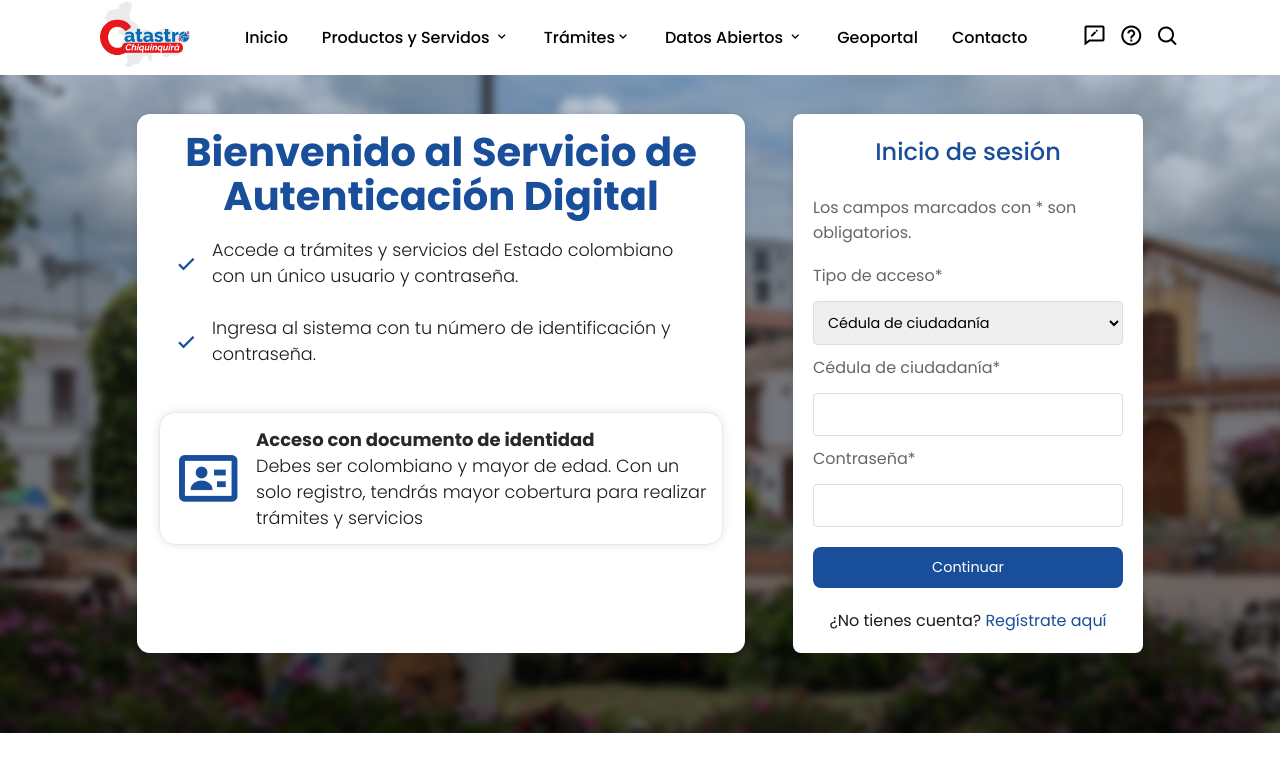
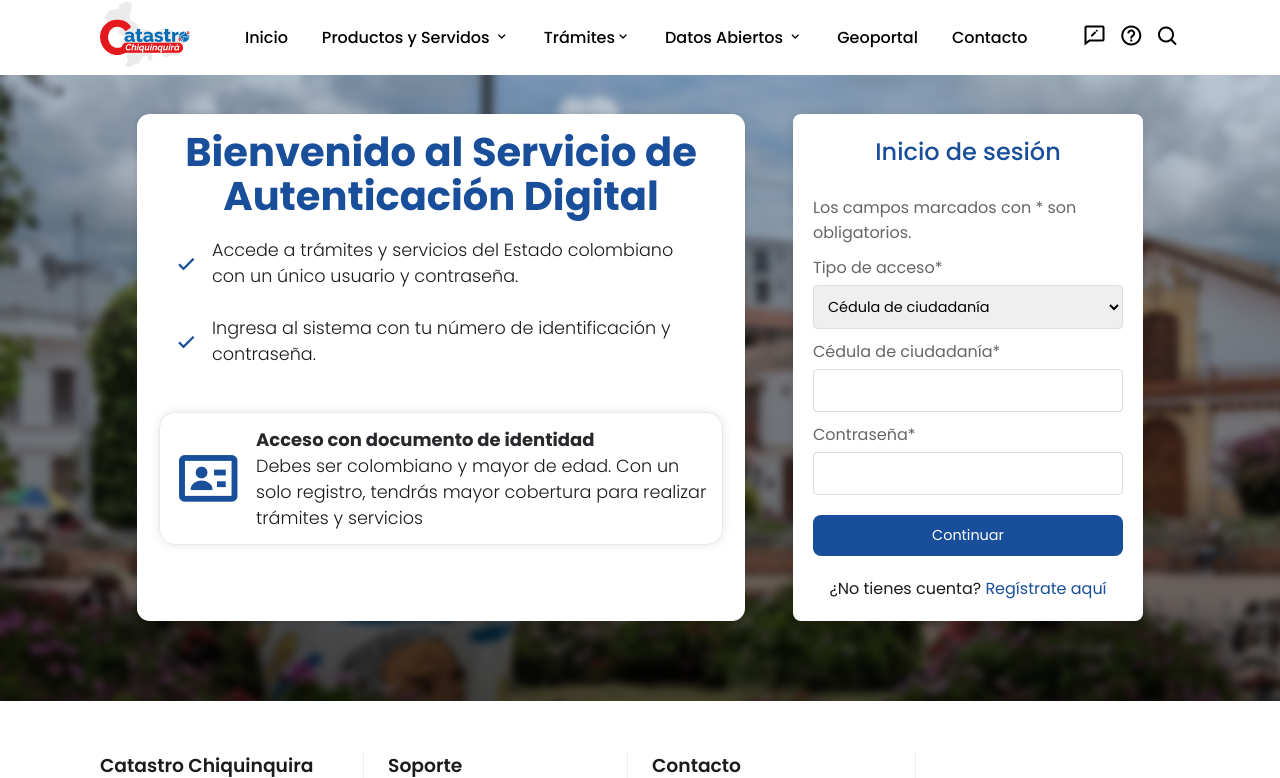
Before and after one commit to RoberthGarcia1404/Catastro, a PHP site: page /archivos/secciones/inicioSesion.php in a window 1280 px wide. Shown: the top 778 px of the page. Run offline with PHP 8.4, Linux system fonts and the light colour scheme.

Commit message:
cambios lable

```diff
--- a/css/registro.css
+++ b/css/registro.css
@@ -43,11 +43,6 @@
   margin-bottom: 1.5rem; /* Margen inferior */
 }
 
-/* Estilo para las etiquetas de los campos */
-label {
-  display: block;
-  margin-bottom: 0.5rem;
-}
 
 /* Estilos para los campos de tipo text, email, tel, fecha y select */
 input[type="text"],
```
